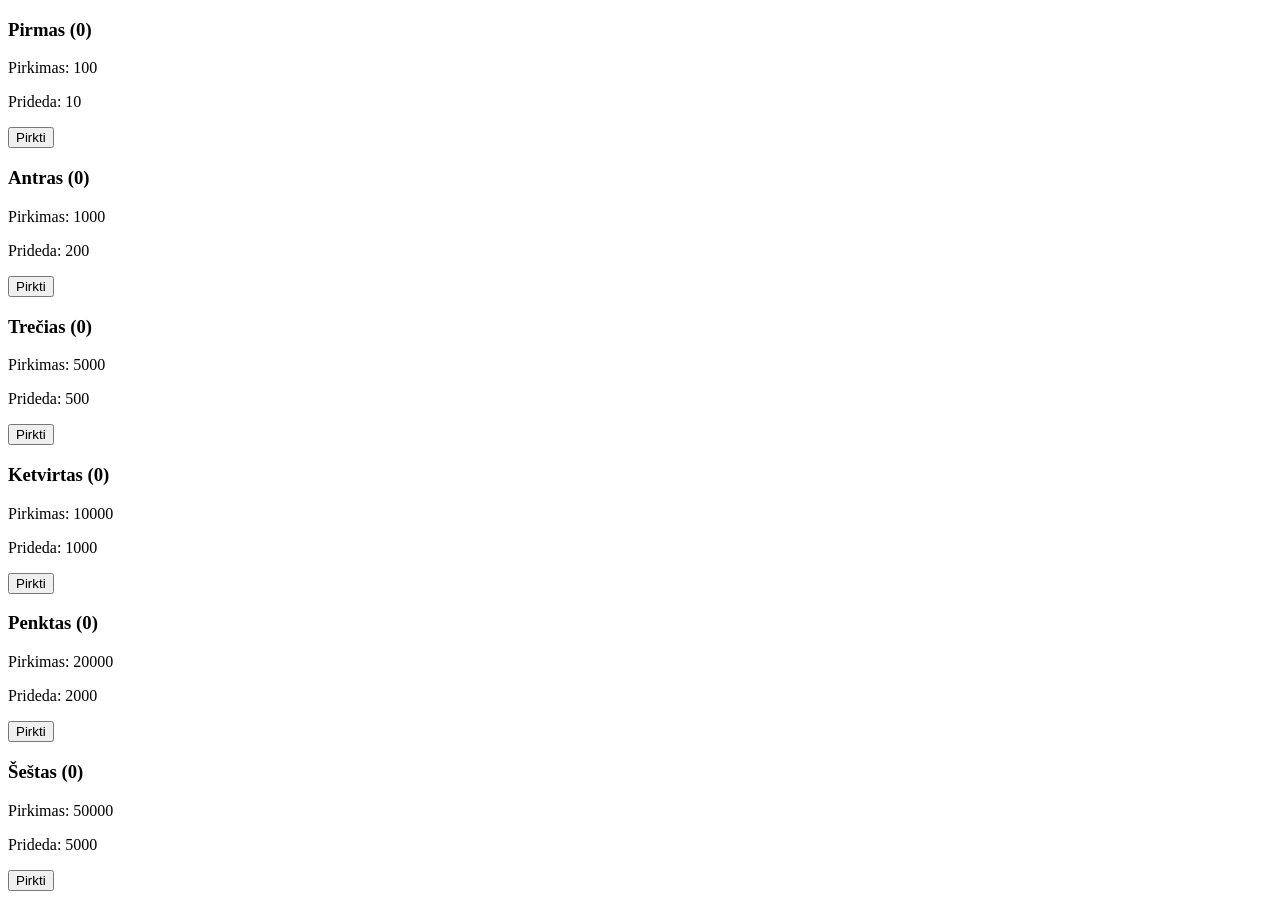
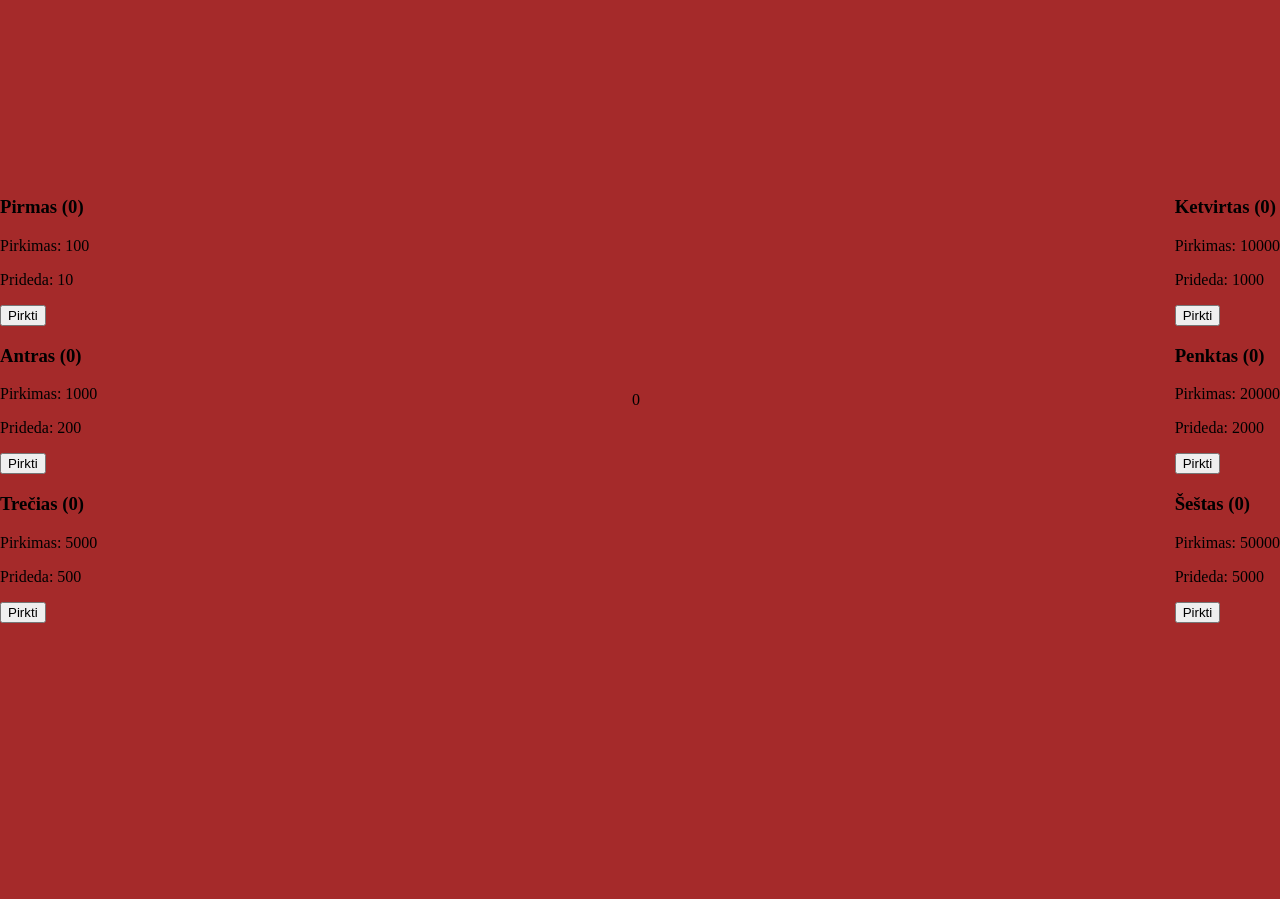
Before and after one commit to tautvydasvarnas1997/clicker, a plain HTML site: page index.html in a window 1280 px wide. After the commit the page ends 800 px from the top, so only its background shows below. Drawn offline with Linux system fonts and the light colour scheme.

Commit message:
Added more divs to main block and started typing css

```diff
--- a/index.html
+++ b/index.html
@@ -39,7 +39,10 @@
         </div>
 
 
-        <div class="main-game"></div>
+        <div class="main-game">
+            <div class="click-zone"></div>
+            <div class="score">0</div>
+        </div>
 
         <div class="factories-right">
         <div class="factory">
--- a/styles.css
+++ b/styles.css
@@ -0,0 +1,15 @@
+html, body {
+    padding: 0;
+    margin: 0;
+}
+
+body {
+    background-color: brown;
+}
+
+.game {
+    display: flex;
+    justify-content: space-between;
+    align-items: center;
+    min-height: 100vh;
+}
```
